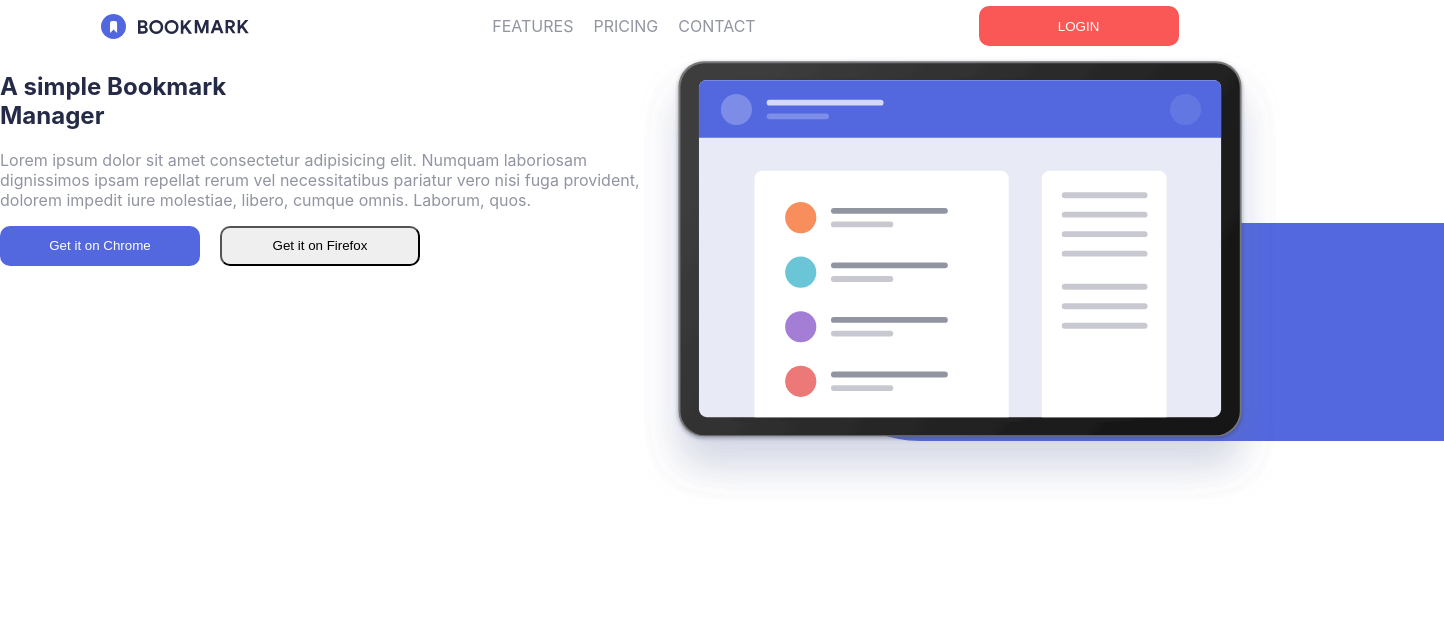
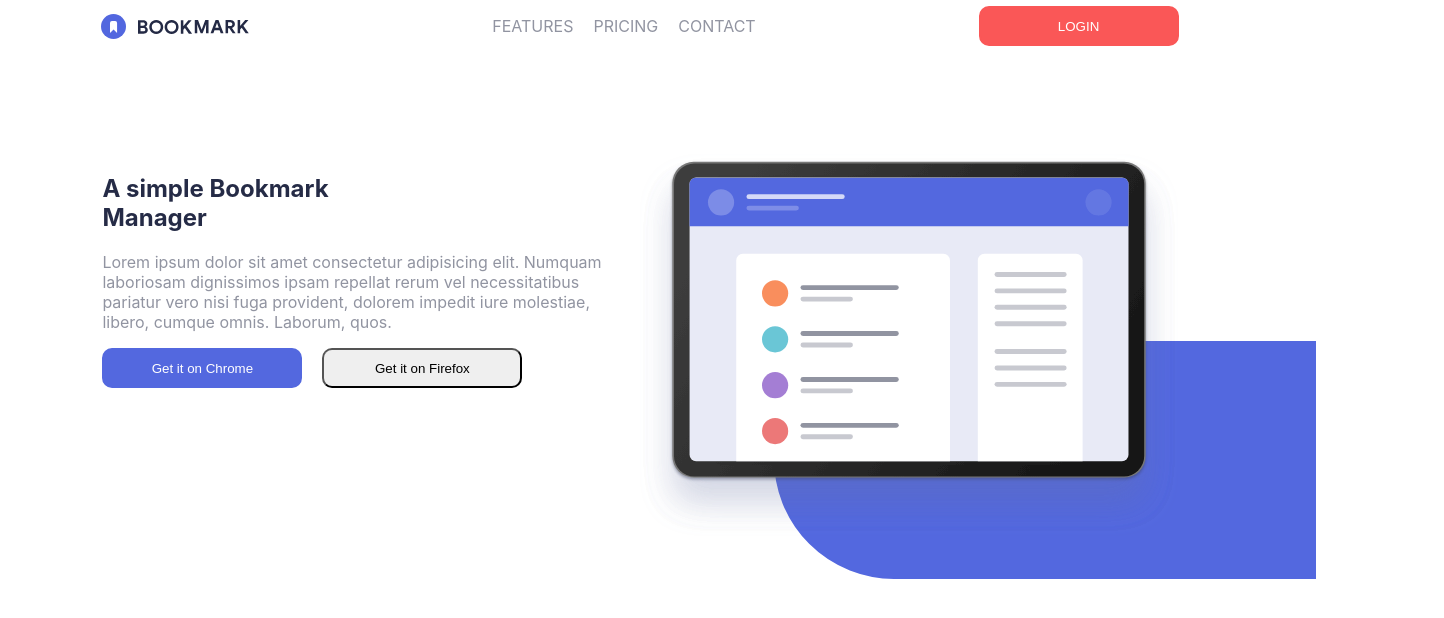
Before and after one commit to steven-mpawulo/bookmark-landing-page, a React (Create React App) app: page / in a window 1280 px wide. Shown: the top 618 px of the page, 1444 px wide, since content can reach past the window. Built offline with nearby package versions, Linux system fonts and the light colour scheme.

Commit message:
adds padding to first section

```diff
--- a/src/components/main/main.css
+++ b/src/components/main/main.css
@@ -1,5 +1,6 @@
 .first-section {
     display: flex;
+    padding: 8%;
 }
 
 h1 {
```
